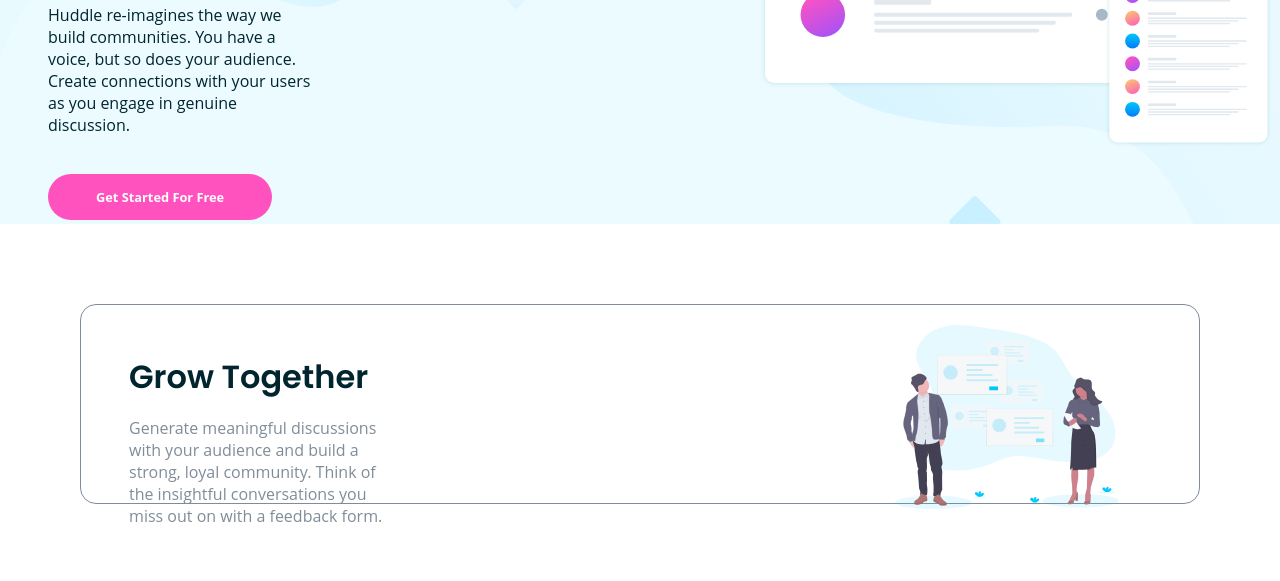
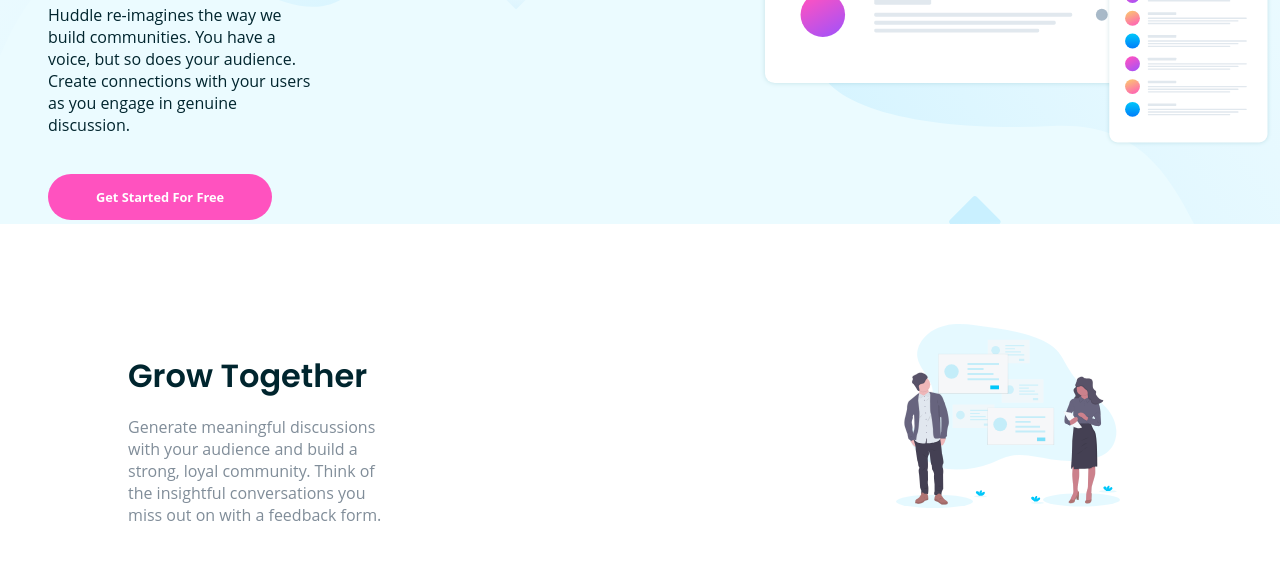
Before and after one commit to TheCoderGuru/huddle-landing-page-with-alternating-feature-blocks, a plain HTML site: page index.html in a window 1280 px wide. Shown: the part 352-933 px from the top of the page. Drawn offline with nearby package versions, Linux system fonts and the light colour scheme.

Commit message:
Updated the stylesheet by removing the border property from the grid-container on the desktop version

```diff
--- a/style.css
+++ b/style.css
@@ -105,7 +105,6 @@
 
 .grid-container {
   display: grid;
-  border: 0.1px solid var(--grayish-blue);
   grid-template-columns: repeat(2, 1fr);
   margin: 5em;
   position: relative;
```
